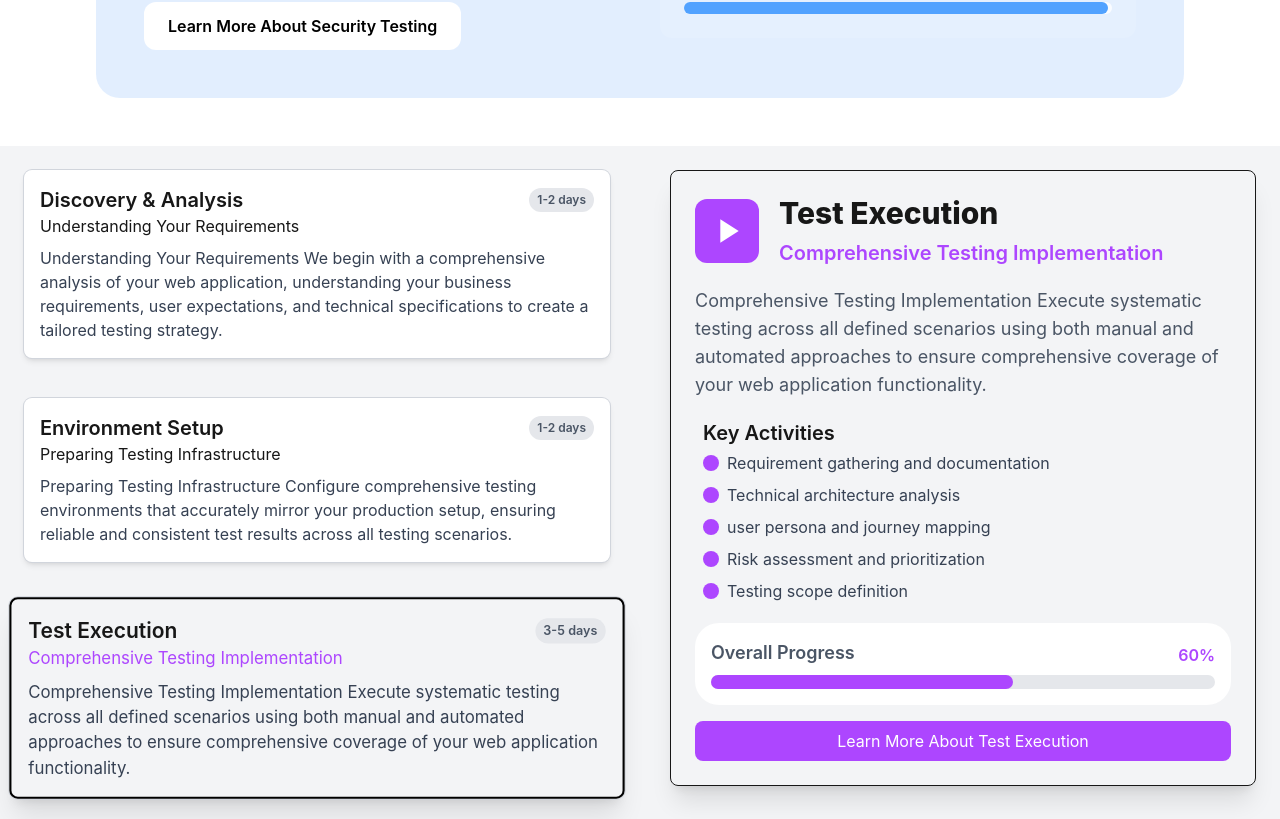
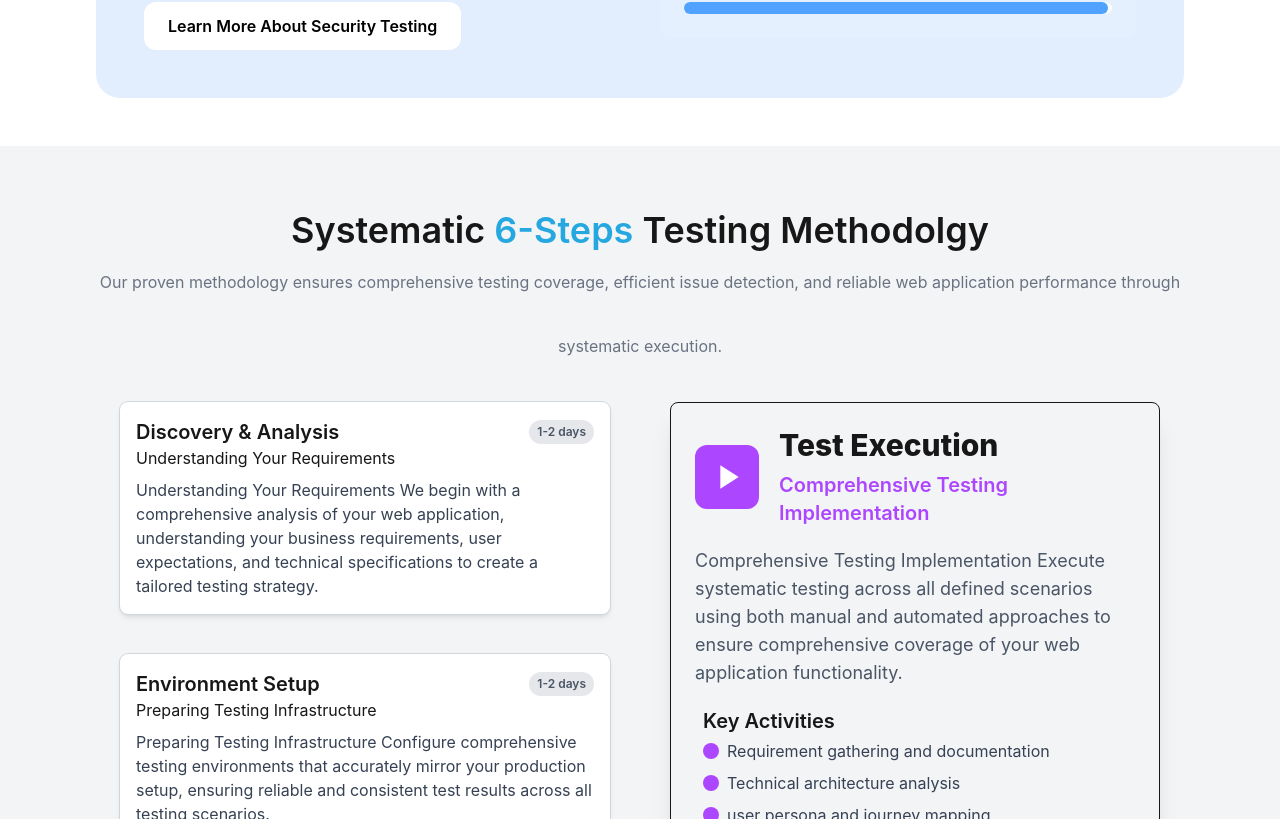
Before and after one commit to prakash47/testrq-3.0, a Next.js app: page /services/web-app-testing in a window 1280 px wide. Shown: the part 2781-3600 px from the top of the page. Built offline with nearby package versions, Linux system fonts and the light colour scheme.

Commit message:
added title to CardSliderComponent

```diff
--- a/src/components/sections/CardSlider.tsx
+++ b/src/components/sections/CardSlider.tsx
@@ -5,6 +5,11 @@ import { useState, useEffect, act } from "react";
 export default function CardSlider() {
     const [activeCard, setActiveCard] = useState(0);
     const [autoHover, setAutoHover] = useState(true);
+
+    const headings = {
+        title: 'Systematic 6-Steps Testing Methodolgy', info: 'Our proven methodology ensures comprehensive testing coverage, efficient issue detection, and reliable web application performance through systematic execution.'
+    }
+
     const cards = [
         {
             title: "Discovery & Analysis",
@@ -72,8 +77,30 @@ export default function CardSlider() {
         setAutoHover(false);
     };
 
+     // Split the title into parts to style "6-Step" in blue
+    const renderTitle = () => {
+        const titleParts = headings.title.split('6-Steps');
         return (
-        <div className="flex flex-col md:flex-row justify-center items-start md:p-6 bg-gray-100 min-h-screen">
+            <>
+                {titleParts[0]}
+                <span className="text-[theme(color.brand.blue)]">6-Steps</span>
+                {titleParts[1]}
+            </>
+        );
+    };
+
+
+
+    return (
+        <section className="bg-gray-100 py-16 px-8 md:px-12 lg:px-24">
+
+            <div className="text-center leading-16">
+                <h2 className="text-4xl font-semibold">{renderTitle()}</h2>
+                <p className="text-gray-500">{headings.info}</p>
+            </div>
+            <div className="flex flex-col md:flex-row justify-center items-start md:p-6 min-h-screen">
+
+
                 <div className="hidden md:block w-full md:w-1/2 space-y-4 relative"> {/* Increased space-y from 4 to 6 */}
                     {/* <div className="absolute left-0 top-0 bottom-0 w-2 bg-gray-200">
                     <div
@@ -166,7 +193,7 @@ export default function CardSlider() {
                 {/* mobile view */}
                 <div className={`md:hidden mt-6 md:mt-0 md:ml-15 space-y-6`}>
                     {
-                    cards.map((card)=>{
+                        cards.map((card) => {
                             return <div key={card.title} className={`w-full p-6 rounded-lg shadow-xl ring-${card.colordark} bg-${card.colorlight}  bg-opacity-50`}>
                                 <div className="flex items-center">
                                     <div className={`p-1 md:p-3 rounded-xl bg-${card.colordark}`}>
@@ -217,7 +244,7 @@ export default function CardSlider() {
                     }
                 </div>
 
-
             </div>
+        </section>
     );
 }
```
Lines whose indentation alone changed are shown as unchanged.
